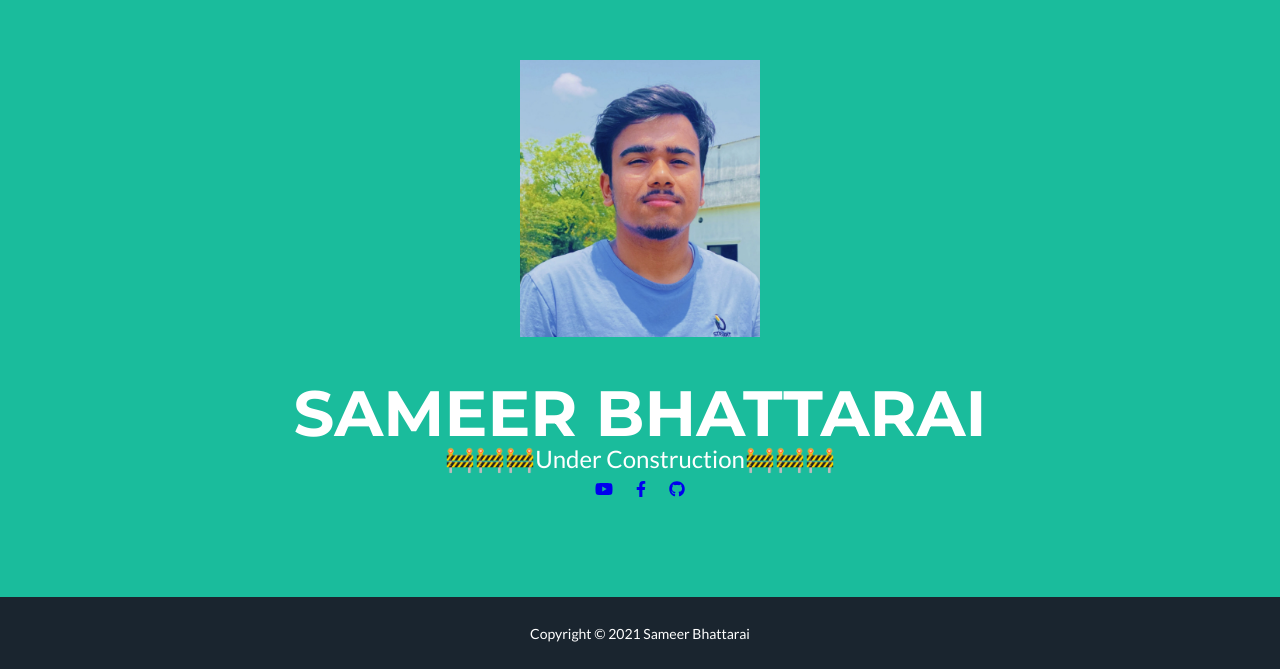
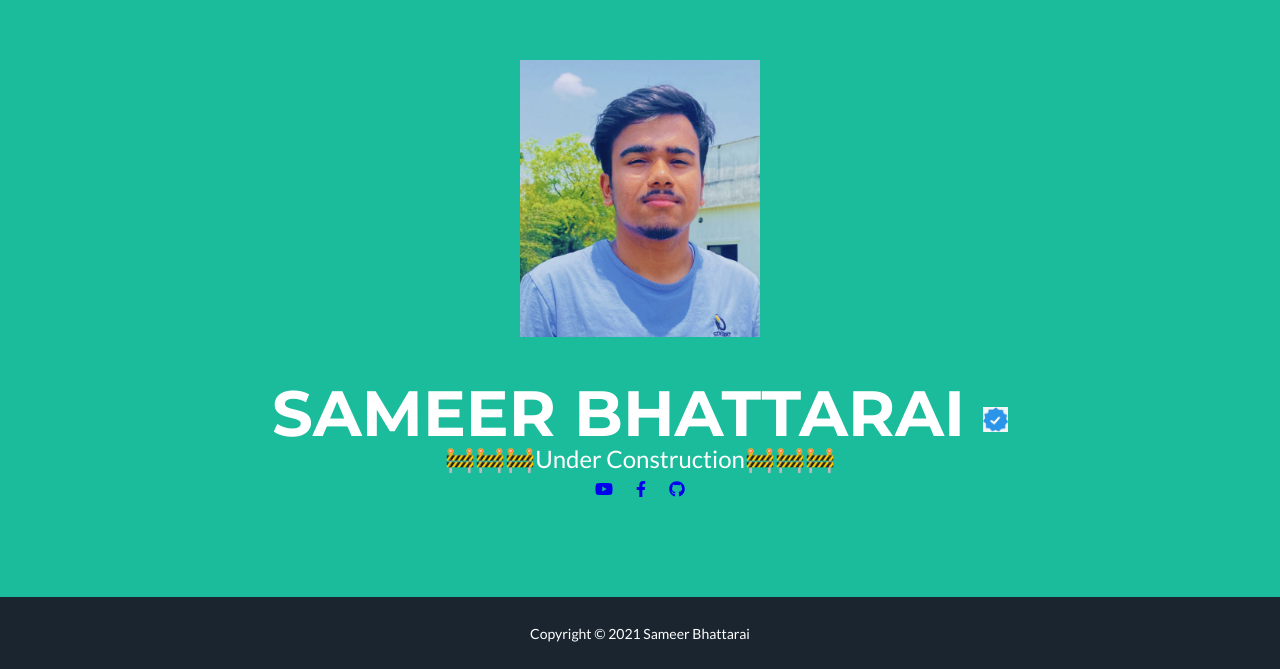
Before and after one commit to Sameer0980/sameerbhattarai, a plain HTML site: page index.html in a window 1280 px wide. Shown: the part 140-809 px from the top of the page. Drawn offline with nearby package versions, Linux system fonts and the light colour scheme.

Commit message:
Update index.html

```diff
--- a/index.html
+++ b/index.html
@@ -26,7 +26,7 @@
                 <!-- Masthead Avatar Image-->
                 <img class="masthead-avatar mb-5" src="brp.jpg" alt="..." />
                 <!-- Masthead Heading-->
-                <h1 class="masthead-heading text-uppercase mb-0">Sameer Bhattarai</h1>
+                <h1 class="masthead-heading text-uppercase mb-0">Sameer Bhattarai <img src="vlogo.png" alt="verified" width="25" height="25"></h1>
                 <!-- Masthead Subheading-->
                 <p class="masthead-subheading font-weight-light mb-0">🚧🚧🚧Under Construction🚧🚧🚧</p>
                 <nav>
```
